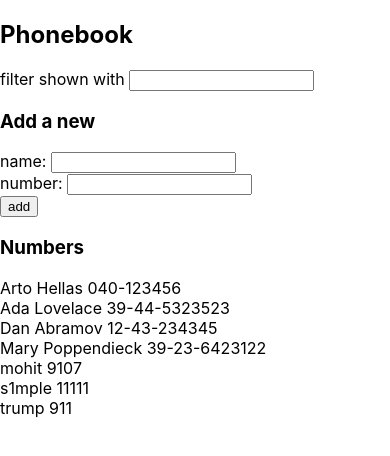
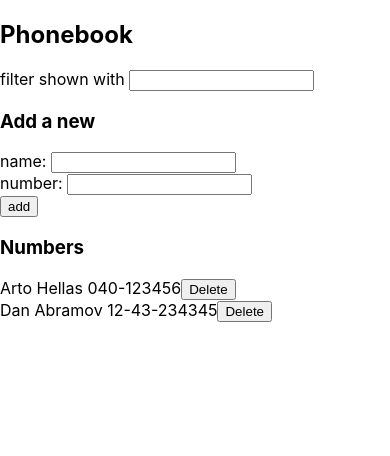
Before and after one commit to amazing-aryan/FullStackOpen2020-exercises, a React (Create React App) app in the folder part2/phonebook/: page / in a window 390 px wide. Shown: the top 456 px of the page. Built offline with nearby package versions, Linux system fonts and the light colour scheme; data requests are answered from the project's data file.

Commit message:
2.17 phonebook step9

```diff
--- a/part2/phonebook/db.json
+++ b/part2/phonebook/db.json
@@ -6,34 +6,9 @@
       "id": 1
     },
     {
-      "name": "Ada Lovelace",
-      "number": "39-44-5323523",
-      "id": 2
-    },
-    {
       "name": "Dan Abramov",
       "number": "12-43-234345",
       "id": 3
-    },
-    {
-      "name": "Mary Poppendieck",
-      "number": "39-23-6423122",
-      "id": 4
-    },
-    {
-      "name": "mohit",
-      "number": "9107",
-      "id": 5
-    },
-    {
-      "name": "s1mple",
-      "number": "11111",
-      "id": 6
-    },
-    {
-      "name": "trump",
-      "number": "911",
-      "id": 7
     }
   ]
 }
--- a/part2/phonebook/src/App.js
+++ b/part2/phonebook/src/App.js
@@ -15,7 +15,16 @@ const PersonForm = (props) => {
   )
 }
 
-const Persons = (props) => <div>{props.personsToShow.map(person => <div key={person.name}>{person.name} {person.number}</div>)}</div>
+const Persons = (props) => <div>{props.personsToShow.map(person => {
+  return (
+    <div key={person.name}>
+      {person.name} {person.number}
+      <button onClick={() => props.handleClick(person.id, person.name)}>Delete</button>
+    </div>
+  )
+}
+)}
+</div>
 
 const App = () => {
   const [persons, setPersons] = useState([])
@@ -58,6 +67,16 @@ const App = () => {
     setNewNumber('')
   }
 
+  const handleDelete = (id, name) => {
+    if (window.confirm(`Delete ${name}`)) {
+      phonebookService
+        .remove(id)
+        .then(() => {
+          setPersons(persons.filter(person => person.id !== id))
+        })
+    }
+  }
+
   return (
     <div>
       <h2>Phonebook</h2>
@@ -65,7 +84,7 @@ const App = () => {
       <h3>Add a new</h3>
       <PersonForm newName={newName} handleNameChange={handleNameChange} newNumber={newNumber} handleNumberChange={handleNumberChange} addNumber={addNumber} />
       <h3>Numbers</h3>
-      <Persons personsToShow={personsToShow} />
+      <Persons personsToShow={personsToShow} handleClick={handleDelete} />
     </div>
   )
 }
--- a/part2/phonebook/src/services/phonebook.js
+++ b/part2/phonebook/src/services/phonebook.js
@@ -11,4 +11,9 @@ const create = newObject => {
     return promise.then(response => response.data)
 }
 
-export default {getAll, create}
+const remove = id => {
+    const promise = axios.delete(`${baseUrl}/${id}`)
+    return promise.then(response => response.data)
+}
+
+export default {getAll, create, remove}
```
